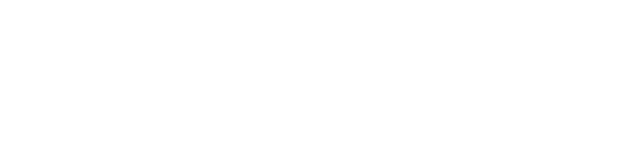
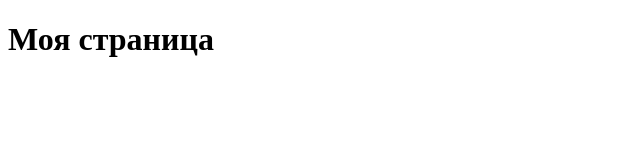
Before and after one commit to YongnamPen/Project, a plain HTML site: page index.html in a window 1280 px wide. Shown: the whole page, without its empty margins (0-640 px from the left). Drawn offline with Linux system fonts and the light colour scheme.

Commit message:
Initial State

```diff
--- a/index.html
+++ b/index.html
@@ -7,6 +7,7 @@
     <link rel="stylesheet" href="css/style.css">
 </head>
 <body>
+    <h1>Моя страница</h1>
     <script src="./js/script.js"></script>
 </body>
 </html>
```
